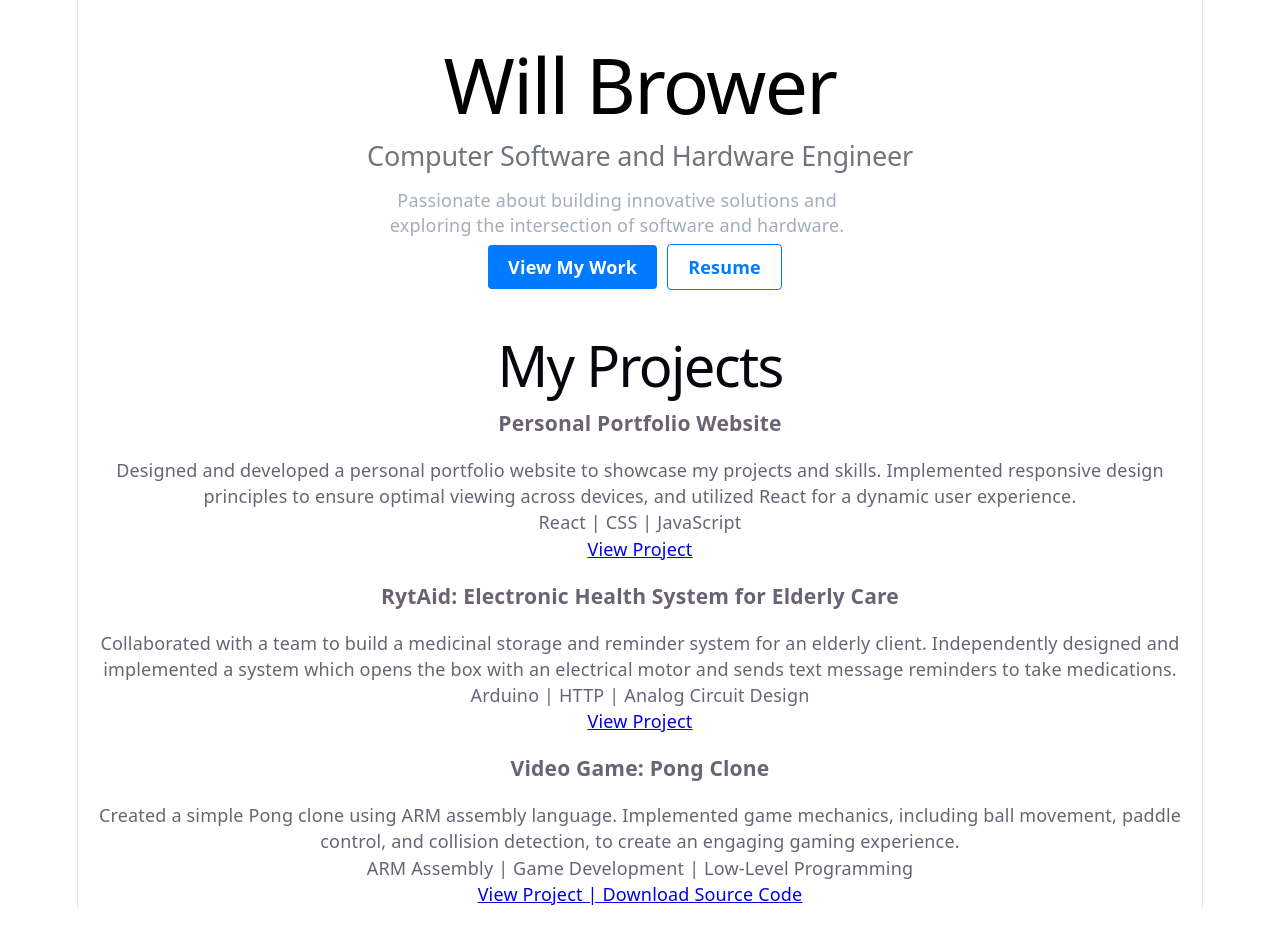
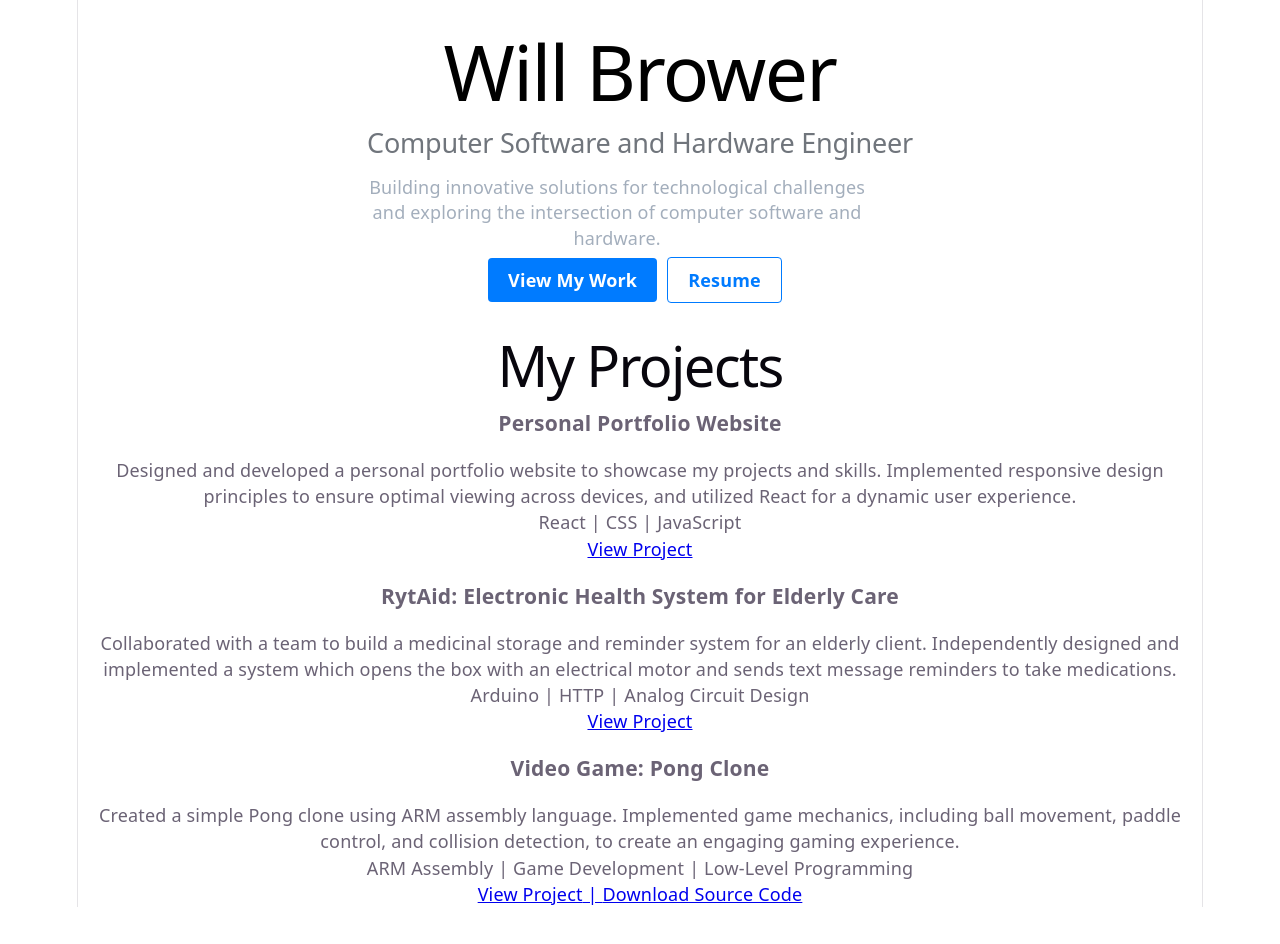
Before and after one commit to willbrow221/personal-website, a React (Vite) app: page / in a window 1280 px wide. Shown: the top 944 px of the page. Built offline with nearby package versions, Linux system fonts and the light colour scheme.

Commit message:
Tagline change and gitattributes to change files to lf

```diff
--- a/src/App.tsx
+++ b/src/App.tsx
@@ -9,7 +9,7 @@ function App() {
       <Hero
         name="Will Brower"
         role="Computer Software and Hardware Engineer"
-        tagline="Passionate about building innovative solutions and exploring the intersection of software and hardware."
+        tagline="Building innovative solutions for technological challenges and exploring the intersection of computer software and hardware."
       />
       <div className="portfolio-container">
       <h1>My Projects</h1>
```
Also changed, not shown: 1 other file (tests, documents, lock files or other folders).
